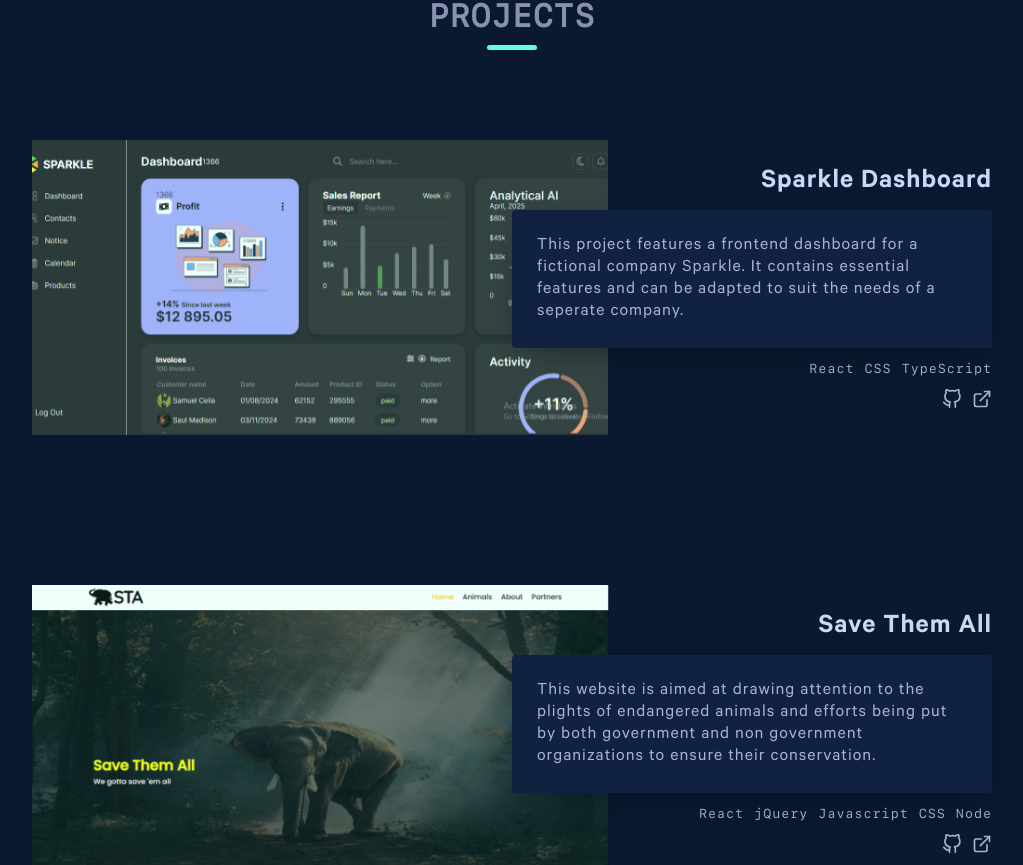
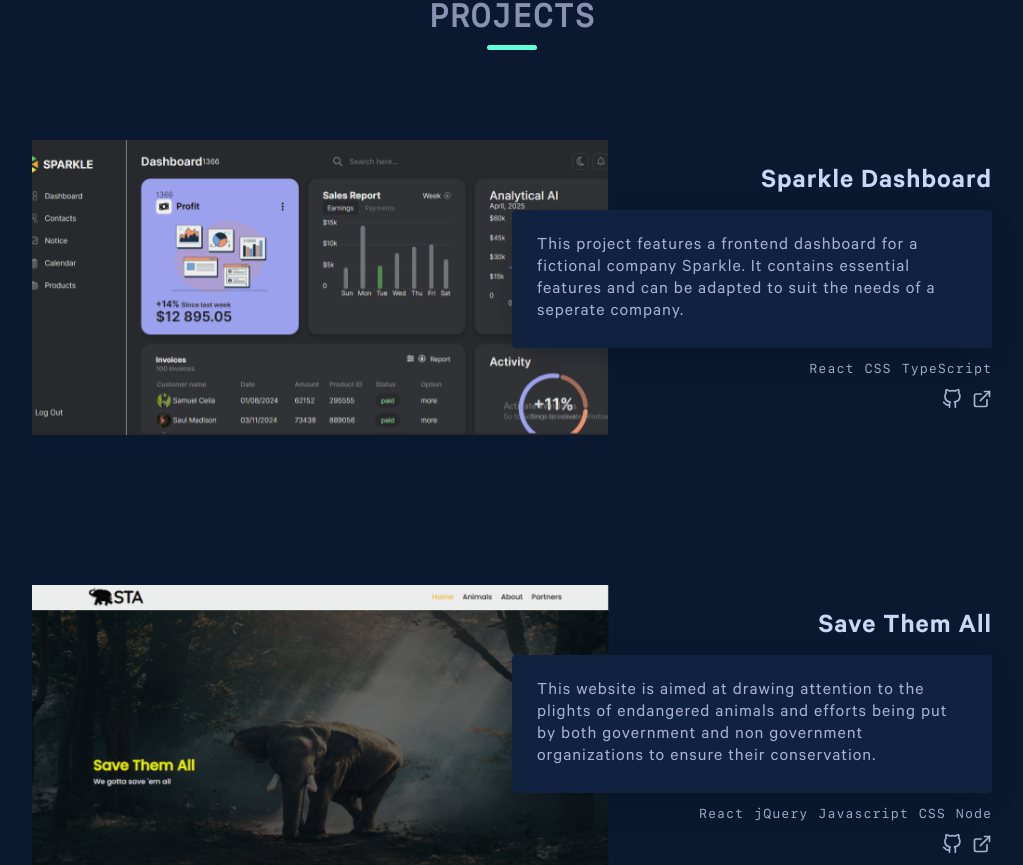
Before and after one commit to Tarvs01/portfolio, a React (Vite) app: page / in a window 1280 px wide. Shown: the part 1388-2253 px from the top of the page, without its empty margins (128-1151 px from the left). Built offline with nearby package versions, Linux system fonts and the light colour scheme.

Commit message:
changed the overlay background color

```diff
--- a/src/App.css
+++ b/src/App.css
@@ -654,7 +654,7 @@ html {
   -webkit-transition: all 0.4s linear;
   -o-transition: all 0.4s linear;
   transition: all 0.4s linear;
-  background-color: rgba(100, 255, 218, 0.1);
+  background-color: rgba(74, 85, 82, 0.1);
 }
 
 @media screen and (max-width: 760px) {
```
